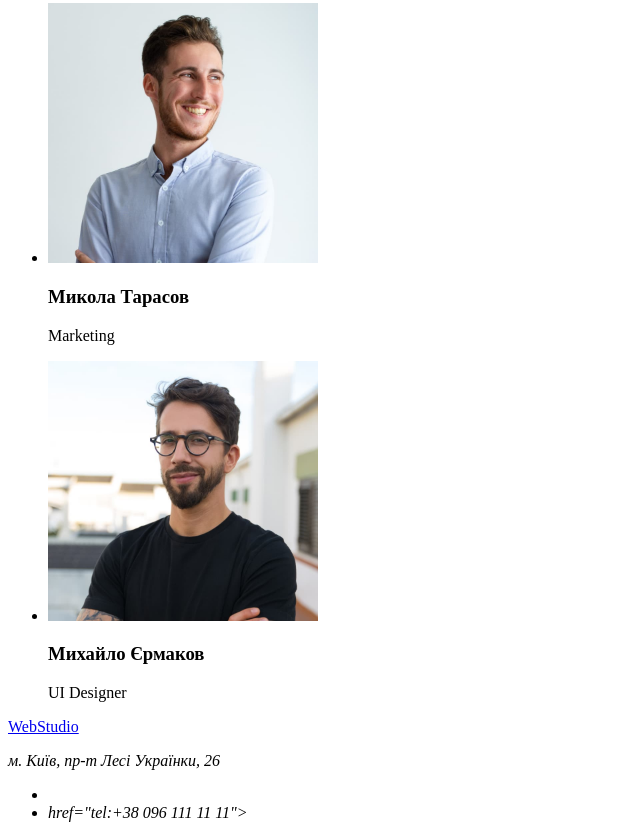
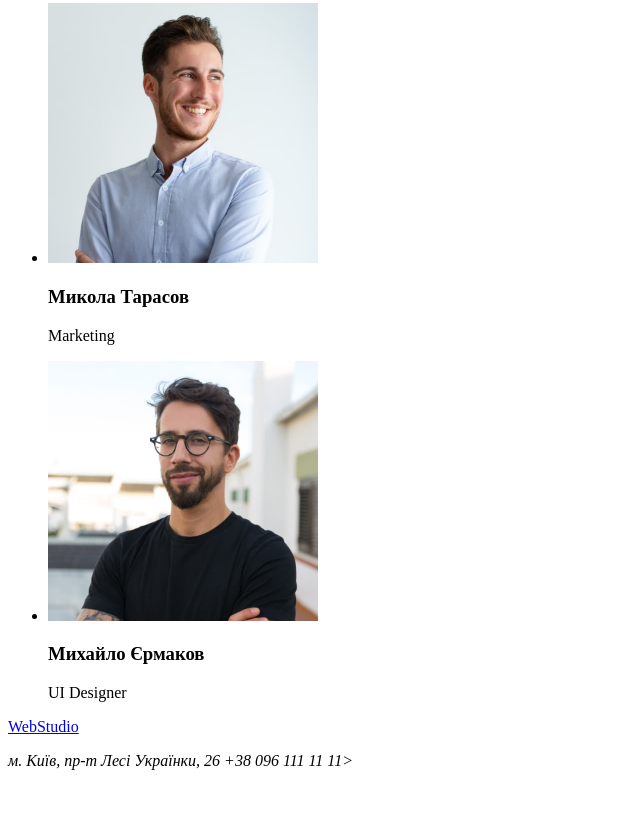
Before and after one commit to PIRomanCod/goit-markup-hw-01, a plain HTML site: page index.html in a window 1280 px wide. Shown: the part 2293-3131 px from the top of the page, without its empty margins (0-640 px from the left). After the commit the page ends 3071 px from the top, so only its background shows below. Drawn offline with Linux system fonts and the light colour scheme.

Commit message:
Update index.html

```diff
--- a/index.html
+++ b/index.html
@@ -134,10 +134,9 @@
           <a>
             м. Київ, пр-т Лесі Українки, 26
           </a>
-          <ul>
-            <li><a href="mailto:info@devstudio.com"></a></li>
-            <li><a> href="tel:+38 096 111 11 11"></a></li>
-          </ul>
+          <a info@devstudio.com></a>
+          <a> +38 096 111 11 11></a>
+
 
         </address>
       </div>
```
